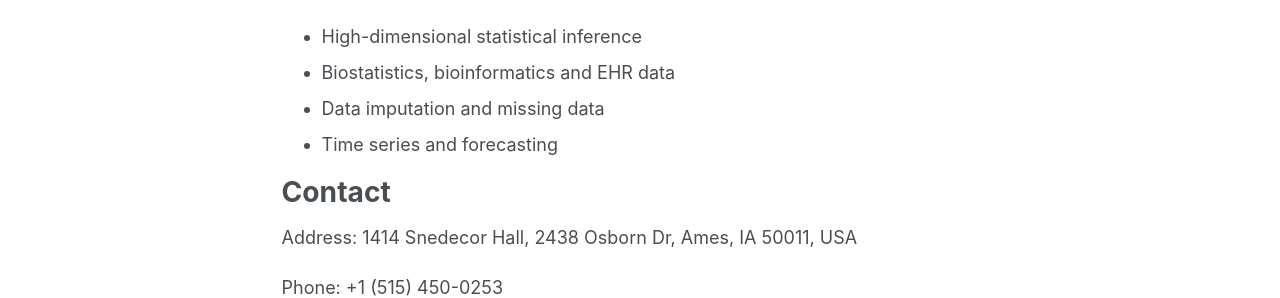
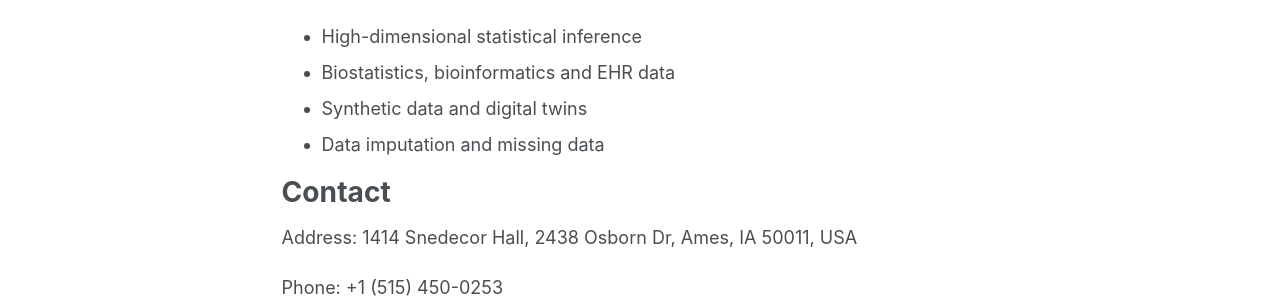
Before and after one commit to efraimlyp/efraimlyp.github.io, a Jekyll site: the page built from _pages/about.md, in a window 1280 px wide and 1311 px high. Shown: the part 555-853 px from the top of the window. Built offline with Jekyll 4.4.1, drawn with Linux system fonts in a browser that asks for light colours; some web fonts are replaced; a script that is not in the unit is left out.

Commit message:
Update about.md

```diff
--- a/_pages/about.md
+++ b/_pages/about.md
@@ -19,8 +19,8 @@ I'm broadly interested in statistical theory, methodology, and applications in m
 
 - High-dimensional statistical inference
 - Biostatistics, bioinformatics and EHR data
+- Synthetic data and digital twins
 - Data imputation and missing data
-- Time series and forecasting
 
 Contact
 ======
```
